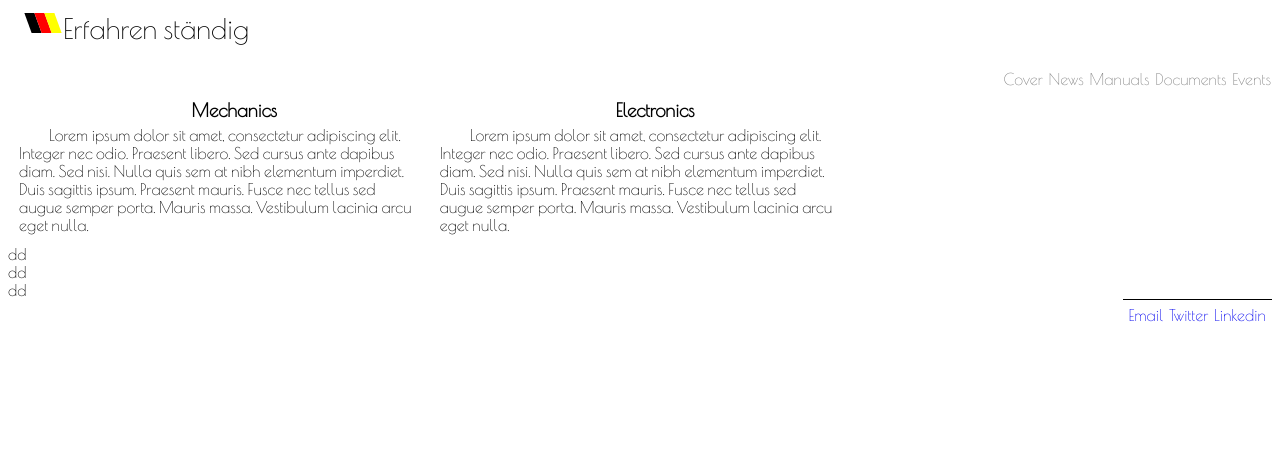
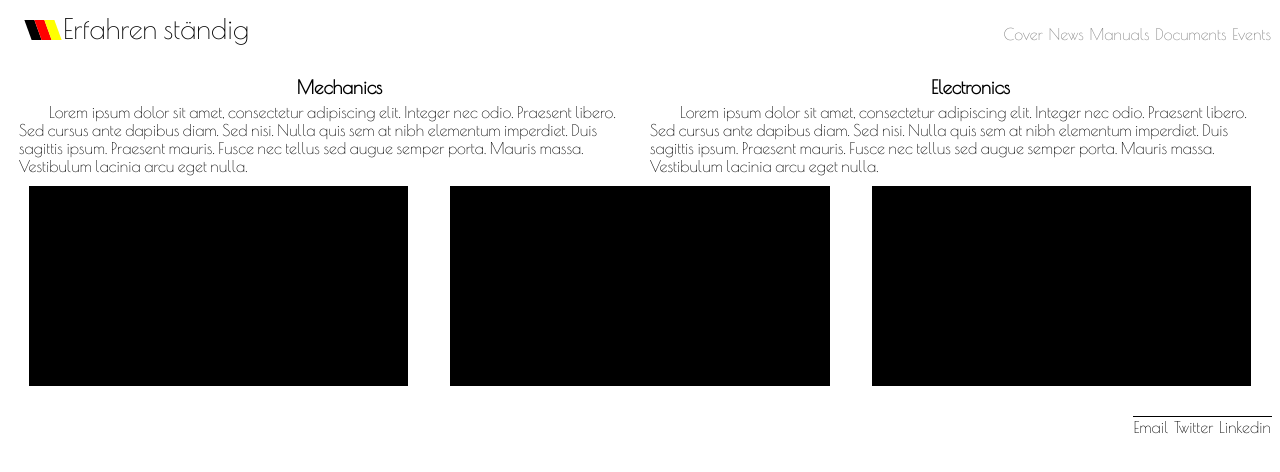
Before and after one commit to Noxem/github.io, a plain HTML site: page index.html in a window 1280 px wide. Drawn offline with nearby package versions, Linux system fonts and the light colour scheme.

Commit message:
Update main.css

```diff
--- a/main.css
+++ b/main.css
@@ -7,7 +7,7 @@ LOGO
 
 #icon1 {
  display: inline-block;
- margin: 0px 0px 0px 20px;
+ margin: 7px 0px 0px 20px;
  width: 10px;
 	height: 20px;
 	-webkit-transform: skew(20deg);
@@ -19,6 +19,7 @@ LOGO
 
 #icon2 {
  display: inline-block;
+ margin: 7px 0px 0px 0px;
  width: 10px;
 	height: 20px;
 	-webkit-transform: skew(20deg);
@@ -30,6 +31,7 @@ LOGO
 
 #icon3 {
  display: inline-block;
+ margin: 7px 0px 0px 0px;
  width: 10px;
 	height: 20px;
 	-webkit-transform: skew(20deg);
@@ -58,7 +60,7 @@ heading {
   float: left;
   margin: 0 0 30px 0;
   padding: 5px 0 0 0;
-  width: 100%;
+  width: 50%;
 }
 
 /**********************************
@@ -93,7 +95,7 @@ h2 {
 
 nav {
     margin: 0 auto;
-    padding: 0 0 5px 0;
+    padding:7px 0 5px 0;
     text-align: right;
 }
 
@@ -115,6 +117,7 @@ nav a {
 
 nav a:hover {
     color: black;
+    text-shadow: 0px 3px red, 0px 6px yellow;
 }
 
 nav a:active {
@@ -157,7 +160,7 @@ Main content
 }
 
 .content div {
-    width: calc(100% / 3);
+    width: calc(100% / 2);
     float: left;
     height: 60%;
     overflow: auto;
@@ -166,7 +169,6 @@ Main content
 }
 
 .content h3 {
-
     text-align: center;
     padding: 0;
     margin: 0 auto;
@@ -178,42 +180,59 @@ Main content
 }
 
 section_one {
- display: inline-block;
+    display: inline-block;
     text-align: left;
     padding: 5px;
     text-indent: 30px;
 }
 
 section_two {
- display: inline-block;
-    text-align: left;
-    padding: 5px;
-    text-indent: 30px;
-}
-
-section_three {
- display: inline-block;
+    display: inline-block;
     text-align: left;
     padding: 5px;
     text-indent: 30px;
 }
 
 /*************************
+Gallery
+*************************/
+.gallery div {
+ width: calc(100% / 3);
+ float: left;
+ text-align: center;
+}
+
+gallery_one {
+ display: inline-block;
+ background: black;
+ width: 90%;
+ height: 200px;
+}
+
+gallery_two {
+ display: inline-block;
+ background: black;
+ width: 90%;
+ height: 200px;
+}
+
+gallery_three {
+ display: inline-block;
+ background: black;
+ width: 90%;
+ height: 200px;
+}
+
+/*************************
 Footer
 *************************/
-spacer {
-    height: 5%;
-    float: left;
-    clear: both;
-}
 
 footer {
     display: inline-block;
     float: right;
     clear: both;
-    height: 5%;
-    padding: 5px;
-    margin: 0 auto;
+    padding: 0 0 0 0;
+    margin: 30px 0 0 0;
     text-align: center;
     background-color: white;
     border-top: solid 1px;
@@ -231,16 +250,15 @@ footer li {
 }
 
 footer a {
+    color: black;
     text-decoration: none;
 }
 
 footer a:hover {
-    color: white;
+    color: black;
+    text-shadow: 0px 3px red, 0px 6px yellow;
 }
 
 footer a:active {
-    color: white;
+    color: black;
 }
-
-Status API Training Shop Blog About
-© 2016 GitHub, Inc. Terms Privacy Security Contact Help
```
